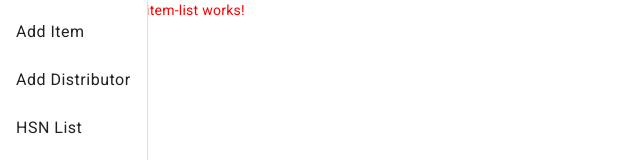
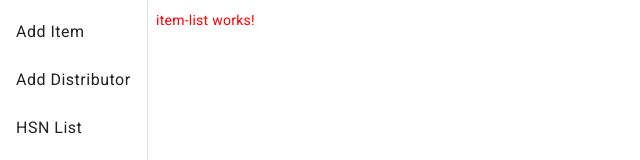
Before and after one commit to arungudelli/pharmaapp, an Angular app: page /item-list in a window 1280 px wide. Shown: the top 160 px of the page, without its empty margins (0-640 px from the left). Built offline with nearby package versions, Linux system fonts and the light colour scheme.

Commit message:
added padding to router container

```diff
--- a/src/app/app.component.css
+++ b/src/app/app.component.css
@@ -6,3 +6,7 @@
     right: 0;
     background: #fff;
   }
+  .router-container{
+    padding:5px;
+    margin: 5px;
+  }
--- a/src/app/app.component.html
+++ b/src/app/app.component.html
@@ -3,6 +3,8 @@
     <app-left-navigation-menu></app-left-navigation-menu>
   </mat-drawer>
   <mat-drawer-content>
+    <div class="router-container">
     <router-outlet></router-outlet>
+  </div>
   </mat-drawer-content>
 </mat-drawer-container>
```
